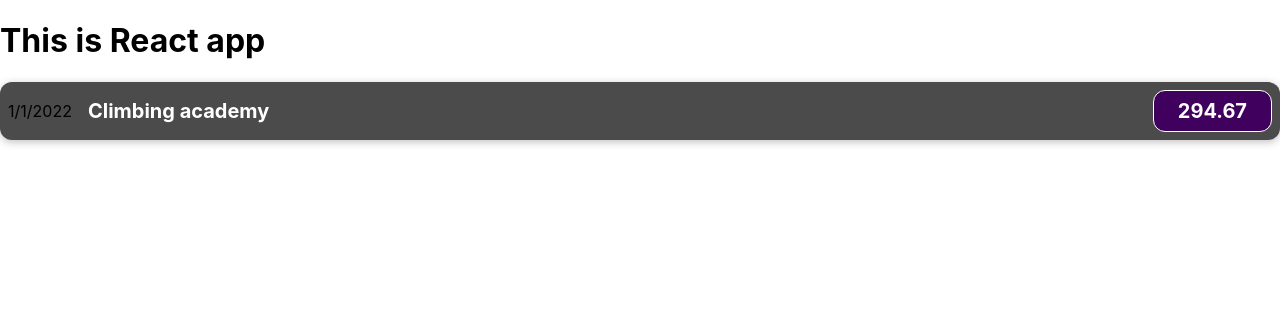
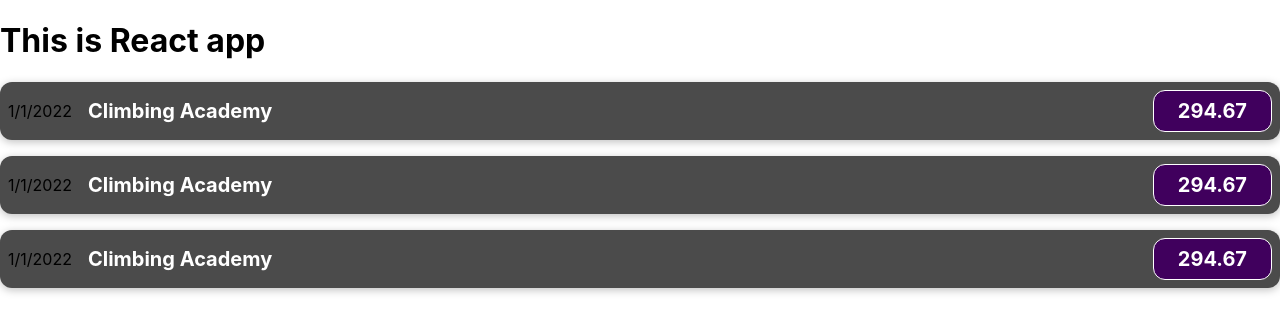
Before and after one commit to gouz7514/react-complete, a React (Create React App) app: page / in a window 1280 px wide. Shown: the top 332 px of the page. Built offline with nearby package versions, Linux system fonts and the light colour scheme.

Commit message:
Update : props 사용

```diff
--- a/src/App.js
+++ b/src/App.js
@@ -2,12 +2,41 @@ import './App.css';
 import ExpenseItem from './components/ExpenseItem';
 
 function App() {
+  const expenses = [
+    {
+      title : 'Climbing Academy',
+      amount : '294.67',
+      date : new Date(2022, 0, 1).toLocaleDateString(),
+    },
+    {
+      title : 'Climbing Academy',
+      amount : '294.67',
+      date : new Date(2022, 0, 1).toLocaleDateString(),
+    },
+    {
+      title : 'Climbing Academy',
+      amount : '294.67',
+      date : new Date(2022, 0, 1).toLocaleDateString(),
+    },
+  ]
+
   return (
     <div>
       <h1>
         This is React app
       </h1>
-      <ExpenseItem />
+      {
+        expenses.map((expense, idx) => {
+          return (
+            <ExpenseItem
+              key={ idx }
+              title={ expense.title }
+              amount={ expense.amount }
+              date={ expense.date }
+            />
+          )
+        })
+      }
     </div>
   );
 }
--- a/src/components/ExpenseItem.js
+++ b/src/components/ExpenseItem.js
@@ -1,19 +1,16 @@
 import './ExpenseItem.css'
 
-function ExpenseItem() {
-  const expenseDate = new Date(2022, 0, 1).toLocaleDateString()
-  const expenseTitle = 'Climbing academy'
-  const expenseAmount = 294.67
+function ExpenseItem(props) {
 
   return (
     <div className='expense-item'>
-      <div>{ expenseDate }</div>
+      <div>{ props.date }</div>
       <div className='expense-item__description'>
         <h2>
-          { expenseTitle }
+          { props.title }
         </h2>
         <div className='expense-item__price'>
-          { expenseAmount }
+          { props.amount }
         </div>
       </div>
     </div>
```
